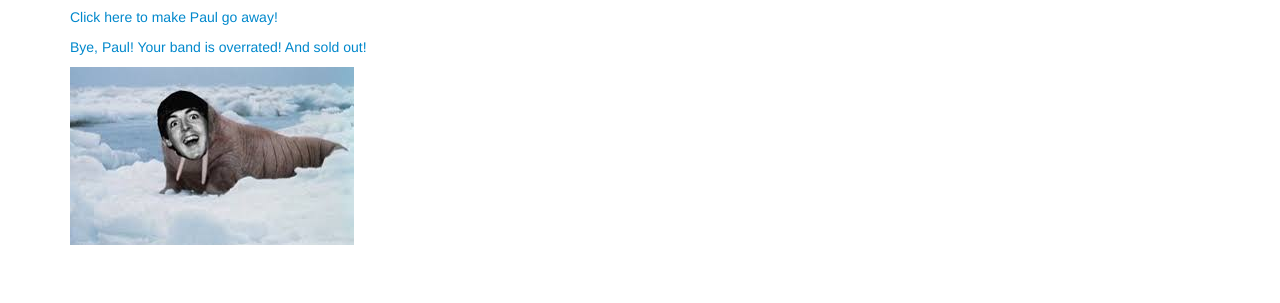
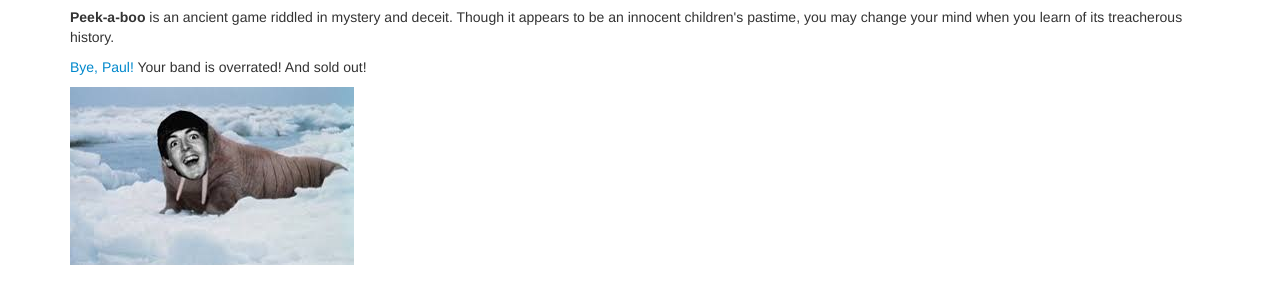
Before and after one commit to Kennedy777/walrusthing, a plain HTML site: page index.html in a window 1280 px wide. Both pictures are taken after a click on the element "Click here". Shown: the part 63-366 px from the top of the page. Drawn offline with nearby package versions, Linux system fonts and the light colour scheme.

Commit message:
debug. Page works now.

```diff
--- a/css/styles.css
+++ b/css/styles.css
@@ -1,15 +1,5 @@
-
-.walrus-showing {
+#walrus-showing {
   display: none;
-}
-
-p {
-  cursor: pointer;
-  color: #0088cc;
-}
-
-p:hover {
-  text-decoration: underline;
 }
 
 .clickable {
--- a/index.html
+++ b/index.html
@@ -11,16 +11,16 @@
   <body>
     <div class="container">
       <h1>Peek-a-boo</h1>
+        <p><strong>Peek-a-boo</strong> is an ancient game riddled in mystery and deceit. Though it appears to be an innocent children's pastime, you may change your mind when you learn of its treacherous history.</p>
 
-        <div class="walrus-hidden">
-          <p>Let's play peek-a-boo.<span class="clickable"> Click here </span> to see the surprise!</p>
-        </div>
+      <div id="walrus-hidden">
+        <p>Let's play peek-a-boo. <span class="clickable">Click here</span> to see the surprise!</p>
+      </div>
 
-        <div class="walrus-showing">
-          <p><span class="clickable">Click here</span> to make Paul go away!</p>
-          <p>Bye, Paul! Your band is overrated! And sold out!</p>
-          <img src="img/paulrus.jpeg">
-        </div>
+      <div id="walrus-showing">
+        <p><span class="clickable">Bye, Paul!</span> Your band is overrated! And sold out!</p>
+        <img src="img/paulrus.jpeg">
       </div>
+    </div>
   </body>
 </html>
--- a/js/scripts.js
+++ b/js/scripts.js
@@ -1,7 +1,7 @@
-
-$(function() {
+  $(document).ready(function() {
+    console.log("I work!")
   $(".clickable").click(function() {
-    $(".walrus-showing").toggle();
-    $(".walrus-hidden").toggle();
+    $("#walrus-showing").toggle();
+    $("#walrus-hidden").toggle();
   });
 });
```
